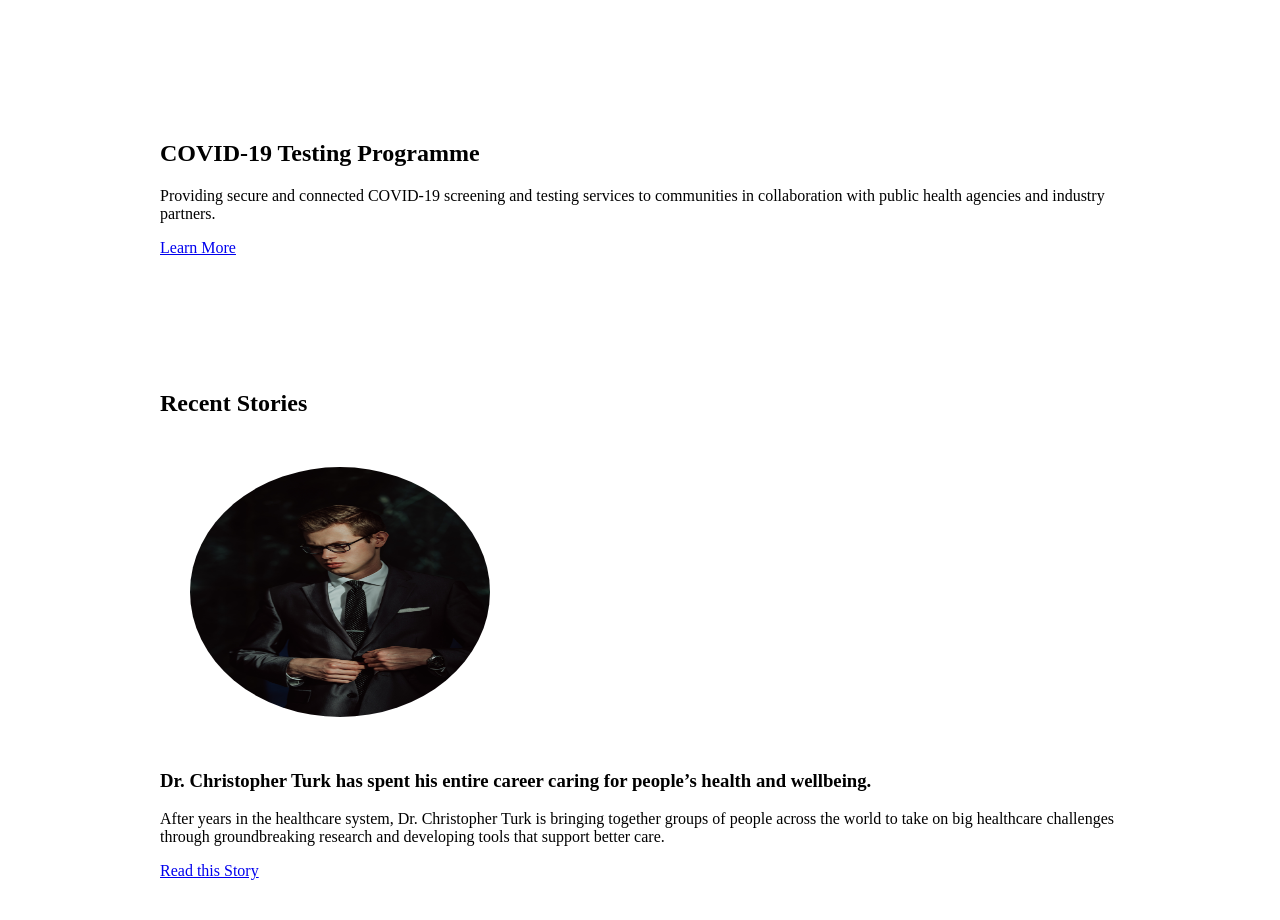
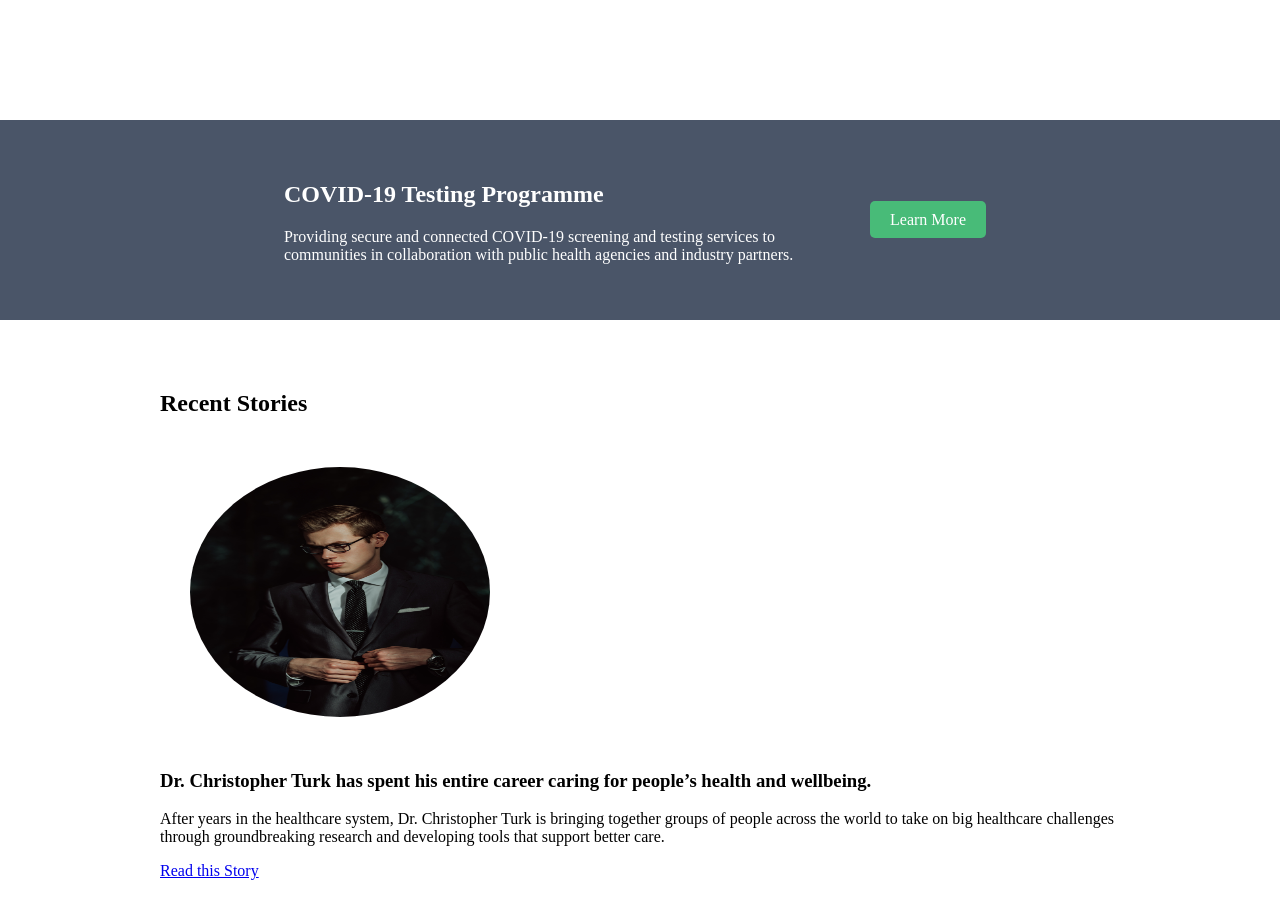
Before and after one commit to JantaeLeckie/info2180-project1, a plain HTML site: page index.html in a window 1280 px wide. Shown: the part 1020-1940 px from the top of the page. Drawn offline with Linux system fonts and the light colour scheme; grey boxes are pictures that could not be loaded.

Commit message:
Added 4th edit of starter files

```diff
--- a/styles.css
+++ b/styles.css
@@ -147,3 +147,37 @@ ul li a:hover{
     padding: 5px;
     font-size: 20px;
 }
+
+/*TESTING*/
+.testing{
+    grid-area: "row3";
+    display: flex;
+    justify-content: space-around;
+    height: 200px;
+    background-color: #4a5568;
+    color: #ffffff;
+}
+.testing >.container{
+    display: flex;
+    justify-content: center;
+    align-content: center;
+}
+.testing-desciption{
+    float: left;
+    margin: auto 0;
+    width: 60%;
+}
+.cta {
+    text-align: center;
+    padding: 10px;
+    margin: auto 0 auto 0;
+    width: fit-content;
+    height: fit-content;
+}
+.cta .btn{
+    color: #ffffff;
+    text-decoration: none;
+    background-color: #48bb78;
+    border-radius: 5px;
+    padding: 10px 20px;
+}
```
